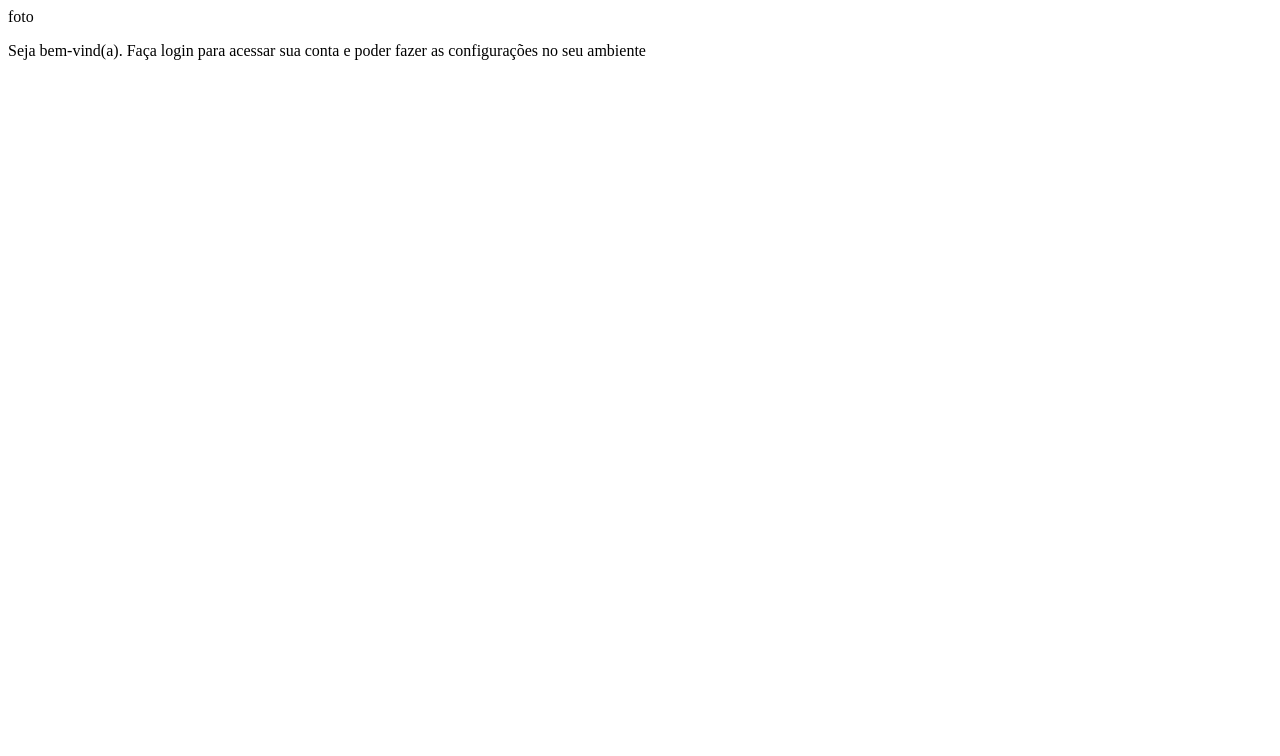
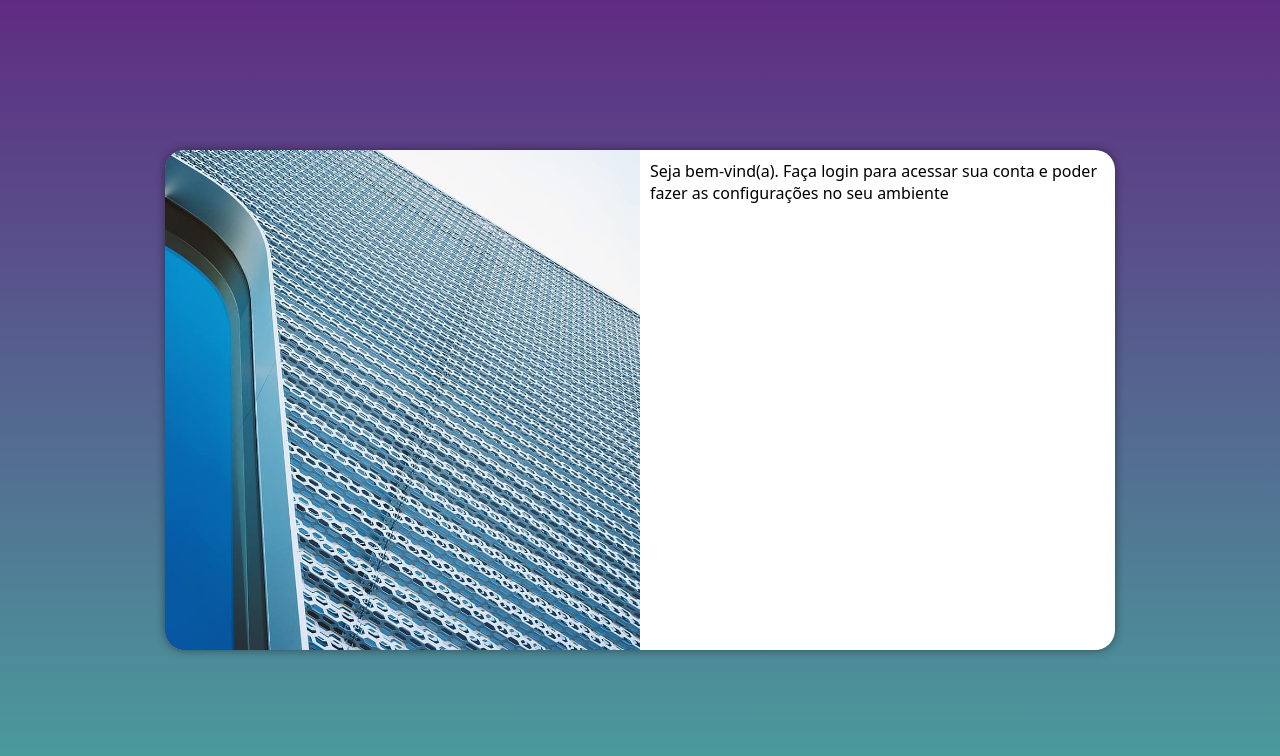
Before and after one commit to fernandosmiranda/projeto-login, a plain HTML site: page index.html in a window 1280 px wide. Drawn offline with Linux system fonts and the light colour scheme.

Commit message:
media query para outras telas

```diff
--- /dev/null
+++ b/estilos/media-query.css
@@ -0,0 +1,45 @@
+@charset "UTF-8";
+
+@media screen and (min-width: 768px) and (max-width: 992px) {
+
+    body{
+        background-image: linear-gradient(to top, #49a09d, #5f2c82);
+    }
+
+    section#login{
+        width: 80vw;
+    }
+
+    section#login > div#imagem{
+        float: left;
+        width: 30%;
+        height: 100%;
+    }
+
+    section#login > div#formulario{
+        float: right;
+        width: 70%;
+    }
+}
+
+@media screen and (min-width: 992px) {
+
+     body{
+        background-image: linear-gradient(to top, #49a09d, #5f2c82);
+    }
+
+    section#login{
+        width: 950px;
+    }
+
+    section#login > div#imagem{
+        float: left;
+        width: 50%;
+        height: 100%;
+    }
+
+    section#login > div#formulario{
+        float: right;
+        width: 50%;
+    }
+}
--- a/estilos/style.css
+++ b/estilos/style.css
@@ -5,3 +5,50 @@
     verde: #49a09d
     lilás: #5f2c82
 */
+
+*{
+    font-family: system-ui, -apple-system, BlinkMacSystemFont, 'Segoe UI', Roboto, Oxygen, Ubuntu, Cantarell, 'Open Sans', 'Helvetica Neue', sans-serif;
+    padding: 0px;
+    margin: 0px;
+    box-sizing: border-box;
+}
+
+body, html{
+    background-color: #5f2c82;
+    width: 100vw;
+    height: 100vh;
+}
+
+main{
+    position: relative;
+    width: 100vw;
+    height: 100vh;
+}
+
+section#login{
+    position: absolute;
+    top: 50%;
+    left: 50%;
+    transform: translate(-50%, -50%);
+    overflow: hidden;
+    background-color: white;
+    width: 250px;
+    height: 500px;
+    border-radius: 20px;
+    box-shadow: 0px 0px 10px rgba(0, 0, 0, 0.450);
+    transition: width 0.5s height 0.5s;
+    transition-timing-function: ease;
+}
+
+section#login > div#imagem{
+    display: block;
+    background: #5f2c82 url(../imagens/metal.jpg) no-repeat;
+    background-size: cover;
+    background-position: left bottom;
+    height: 200px;
+}
+
+section#login > div#formulario{
+    display: block;
+    padding: 10px;
+}
--- a/index.html
+++ b/index.html
@@ -5,12 +5,13 @@
     <meta name="viewport" content="width=device-width, initial-scale=1.0">
     <title>Login</title>
     <link rel="stylesheet" href="estilos/style.css">
+    <link rel="stylesheet" href="estilos/media-query.css">
 </head>
 <body>
     <main>
         <section id="login">
             <div id="imagem">
-                foto
+                <!-- Aqui vai a imagem nas CSS -->
             </div>
             <div id="formulario">
                 <p>Seja bem-vind(a). Faça login para acessar sua conta e poder fazer as configurações no seu ambiente</p>
```
